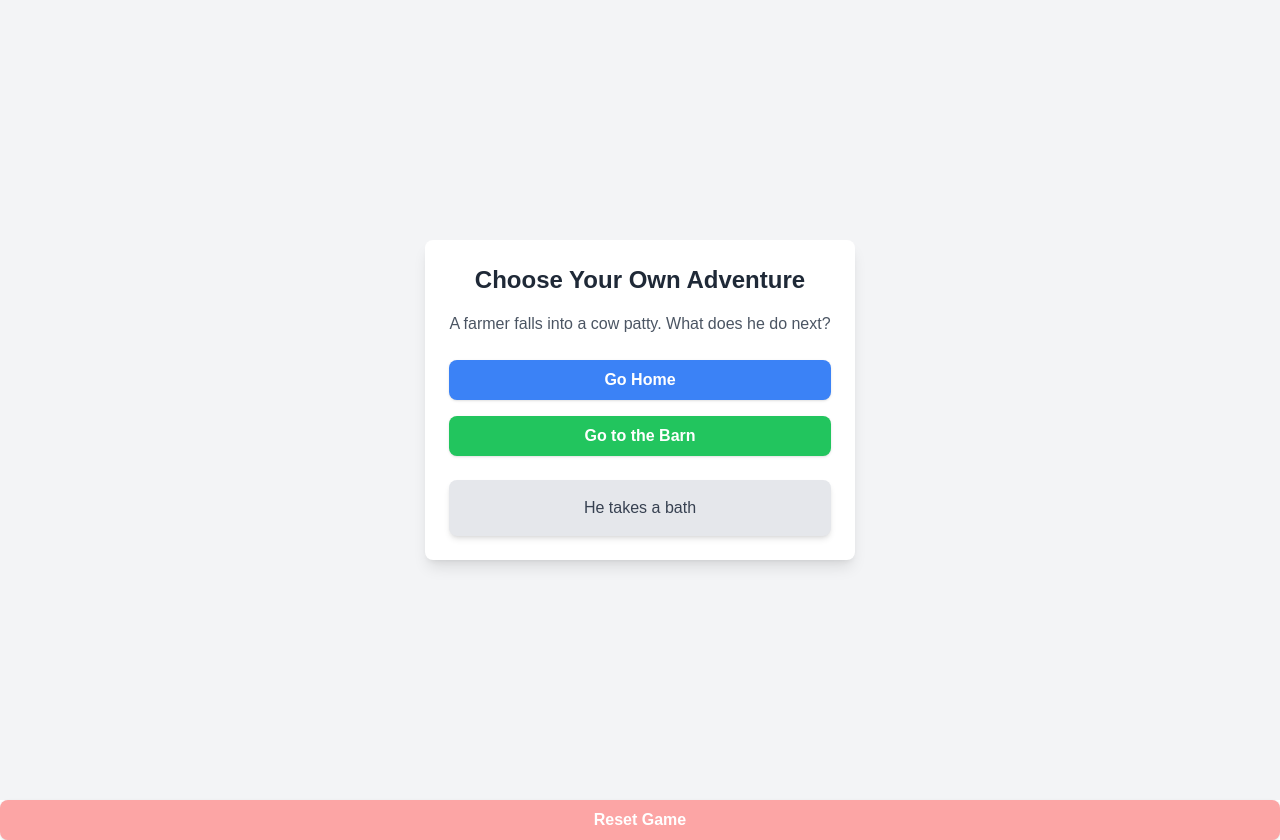
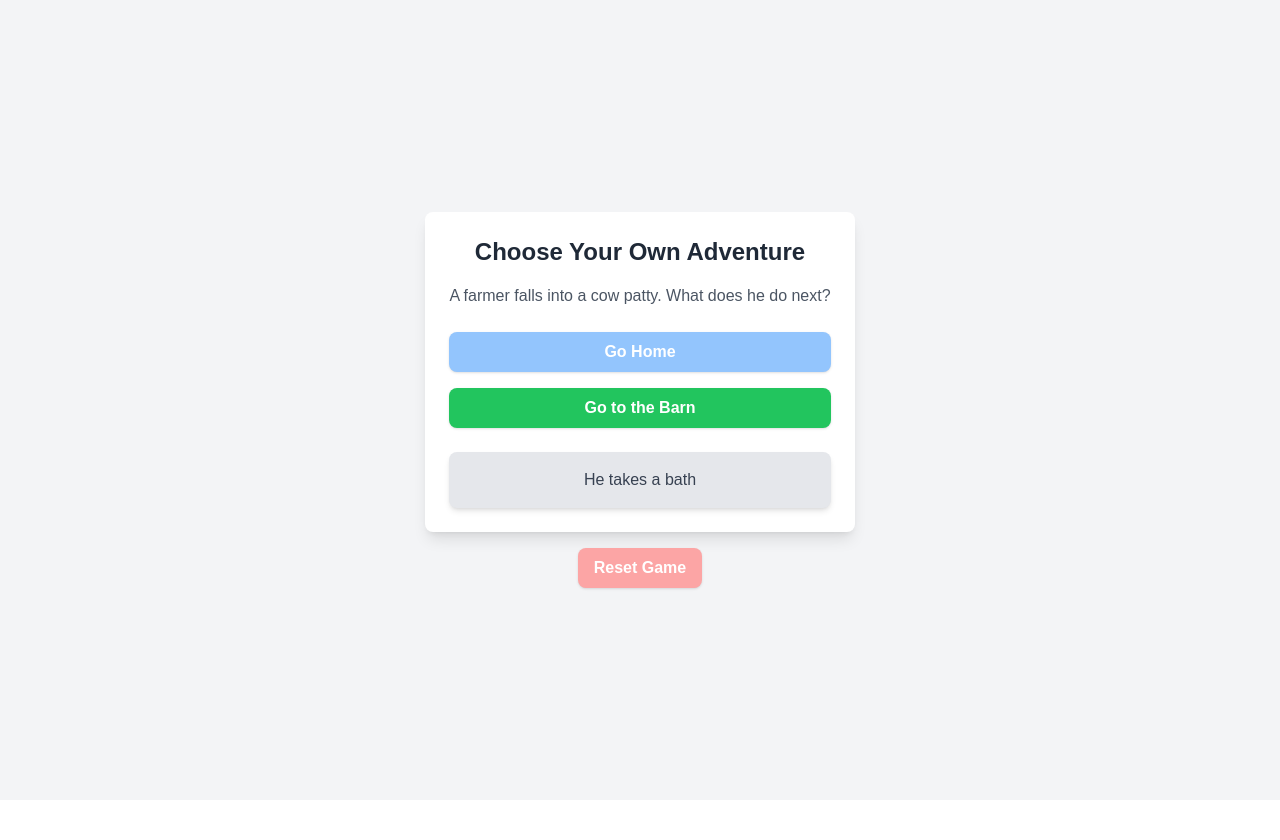
Before and after one commit to AdventureBear/react-adventure-explorers, a Next.js app: page / in a window 1280 px wide. Both pictures are taken after a click on the button "Go Home". After the commit the page ends 800 px from the top, so only its background shows below. Built offline with nearby package versions, Linux system fonts and the light colour scheme.

Commit message:
simplified state

```diff
--- /dev/null
+++ b/app/page.jsx
@@ -0,0 +1,68 @@
+'use client';
+
+import { useState } from "react";
+
+export default function Home() {
+    const [choice, setChoice] = useState(null); // "HOME", "BARN", or null for reset
+
+    function handleChoice(newChoice) {
+        console.log(`Clicked ${newChoice}`);
+        setChoice(newChoice);
+    }
+
+    return (
+        <>
+            <div className="min-h-screen bg-gray-100 flex flex-col items-center justify-center px-4">
+                <div className="bg-white rounded-lg shadow-lg p-6 max-w-md text-center">
+                    <h1 className="text-2xl font-bold text-gray-800 mb-4">
+                        Choose Your Own Adventure
+                    </h1>
+                    <p className="text-gray-600 mb-6">
+                        A farmer falls into a cow patty. What does he do next?
+                    </p>
+                    <div className="space-y-4">
+                        <button
+                            onClick={() => handleChoice("HOME")}
+                            className={`w-full ${
+                                choice === "HOME"
+                                    ? "bg-blue-300"
+                                    : "bg-blue-500 hover:bg-blue-600"
+                            } text-white font-semibold py-2 px-4 rounded-lg shadow transition`}
+                        >
+                            Go Home
+                        </button>
+                        <button
+                            onClick={() => handleChoice("BARN")}
+                            className={`w-full ${
+                                choice === "BARN"
+                                    ? "bg-green-300"
+                                    : "bg-green-500 hover:bg-green-600"
+                            } text-white font-semibold py-2 px-4 rounded-lg shadow transition`}
+                        >
+                            Go to the Barn
+                        </button>
+                    </div>
+
+                    {/* Option display based on choice */}
+                    {choice === "HOME" && (
+                        <div className="mt-6 p-4 bg-gray-200 rounded-lg shadow-md">
+                            <p className="text-gray-700">He takes a bath</p>
+                        </div>
+                    )}
+                    {choice === "BARN" && (
+                        <div className="mt-6 p-4 bg-gray-200 rounded-lg shadow-md">
+                            <p className="text-gray-700">He rolls in the mud</p>
+                        </div>
+                    )}
+                </div>
+                <button
+                    onClick={() => setChoice(null)}
+                    className="mt-4 bg-red-300 hover:bg-red-400 text-white font-semibold py-2 px-4 rounded-lg shadow transition"
+                >
+                    Reset Game
+                </button>
+            </div>
+
+        </>
+    );
+}
--- a/app/page.tsx
+++ /dev/null
@@ -1,107 +0,0 @@
-'use client'
-
-import {useState} from "react";
-
-export default function Home() {
-
-    const [showOption1, setShowOption1] = useState(false)
-    const [showOption2, setShowOption2] = useState(false)
-    const [goHome, setGoHome] = useState(true)
-    const [goBarn, setGoBarn] = useState(true)
-
-    function handleGoHome() {
-        console.log("clicked home")
-        setGoBarn(false)
-        setGoHome(true)
-    }
-
-
-    function handleGoBarn() {
-        console.log("clicked barn")
-        setGoHome(false)
-        setGoBarn(true)
-    }
-
-    function handleChoice1() {
-        console.log("clicked choice 1")
-        setShowOption1(true)
-        setShowOption2(false)
-    }
-
-    function handleChoice2() {
-        console.log("clicked choice 2")
-        setShowOption2(true)
-        setShowOption1(false)
-    }
-
-    return (
-        <>
-            <div className="min-h-screen bg-gray-100 flex flex-col items-center justify-center px-4">
-                <div className="bg-white rounded-lg shadow-lg p-6 max-w-md text-center">
-                    <h1 className="text-2xl font-bold text-gray-800 mb-4">
-                        Choose Your Own Adventure
-                    </h1>
-                    <p className="text-gray-600 mb-6">
-                        A farmer falls into a cow patty. What does he do next?
-                    </p>
-                    <div className="space-y-4 ">
-                        <button
-                            onClick={() => {
-                                handleChoice1()
-                                handleGoHome()
-                            }}
-                            className={`w-full bg-blue-500 hover:bg-blue-600 text-white font-semibold py-2 px-4 rounded-lg shadow transition ${goHome ? `` : `bg-gray-300 hover:bg-gray-300`}`}>
-                            Go Home
-                        </button>
-
-                        <button
-                            onClick={() => {
-                                handleChoice2()
-                                handleGoBarn()
-                            }}
-                            className={`w-full bg-green-500 hover:bg-green-600 text-white font-semibold py-2 px-4 rounded-lg shadow transition ${goBarn ? `` : `bg-gray-300 hover:bg-gray-300`}`}>
-                            Go to the Barn
-
-                        </button>
-
-
-                    </div>
-
-                    {/*//go home*/}
-                    {showOption1 &&
-                        (<>
-                                <div className="mt-6 p-4 bg-gray-200 rounded-lg shadow-md">
-                                    <p className="text-gray-700">He takes a bath</p>
-                                </div>
-                            </>
-                        )
-
-                    }
-
-
-                    {showOption2 &&
-                        <div className="mt-6 p-4 bg-gray-200 rounded-lg shadow-md">
-                            <p className="text-gray-700">He rolls in the mud</p>
-                        </div>
-                    }
-
-
-                </div>
-            </div>
-                <button
-                    onClick={() => {
-                        setGoHome(true)
-                        setGoBarn(true)
-                        setShowOption1(false)
-                        setShowOption2(false)
-                    }}
-                    className={`w-full bg-red-300 hover:bg-red-300 text-white font-semibold py-2 px-4 rounded-lg shadow transition ${goBarn ? `` : `bg-gray-300 hover:bg-gray-300`}`}>
-                    Reset Game
-
-                </button>
-
-        </>
-    );
-
-
-}
```
Also changed, not shown: 1 other file (tests, documents, lock files or other folders).
